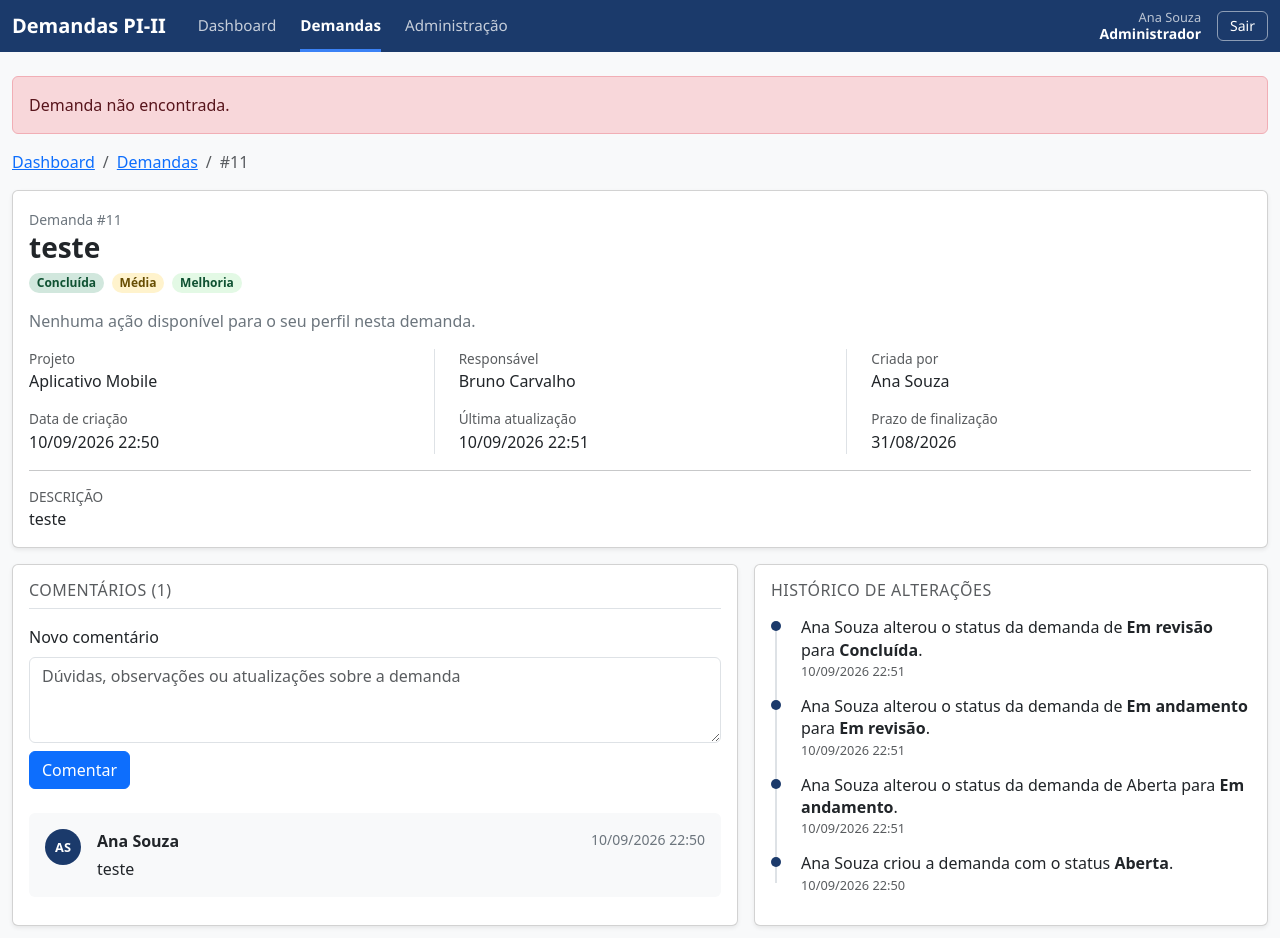
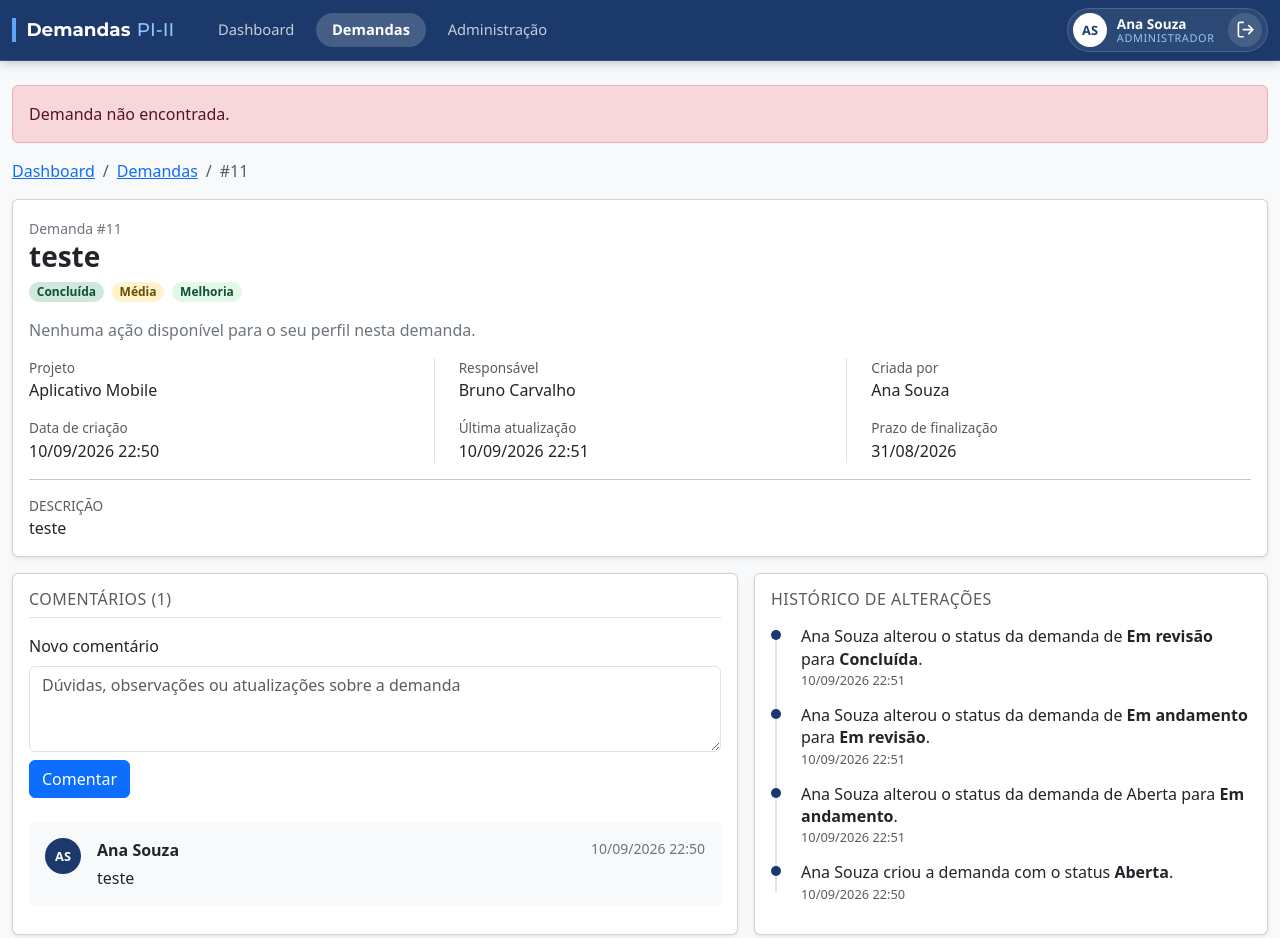
Before and after one commit to leonardosgp7/PI-II-TIME-N2, a plain HTML site: page paginas/demanda.html in a window 1280 px wide. Drawn offline with nearby package versions, Linux system fonts and the light colour scheme.

Commit message:
feat (front): ligando login na api e mudando navbar

```diff
--- a/paginas/css/navbar.css
+++ b/paginas/css/navbar.css
@@ -1,49 +1,88 @@
+/*
+Autor: Leonardo Setti Garcia Peres
+RA: 26029250
+*/
+
+@import url('https://fonts.googleapis.com/css2?family=Montserrat:wght@500;700&display=swap');
+
 .barra-topo {
   background-color: #1b3a6b;
   color: #fff;
   font-family: 'Segoe UI', Tahoma, Geneva, Verdana, sans-serif;
   line-height: 1.3;
+  border-bottom: 1px solid rgba(255, 255, 255, 0.12);
+  box-shadow: 0 2px 10px rgba(15, 42, 74, 0.25);
 }
 
 .barra-topo-conteudo {
   max-width: 1320px;
-  height: 52px;
+  height: 60px;
   margin: 0 auto;
   padding: 0 0.75rem;
   display: flex;
   align-items: center;
-  gap: 2rem;
+  gap: 1.75rem;
+}
+
+.barra-topo-icone {
+  width: 1.2em;
+  height: 1.2em;
+  fill: none;
+  stroke: currentColor;
+  stroke-width: 2;
+  stroke-linecap: round;
+  stroke-linejoin: round;
+  flex-shrink: 0;
 }
 
 .barra-topo-marca {
+  display: inline-flex;
+  align-items: center;
+  gap: 0.65rem;
   color: #fff;
-  font-size: 1.25rem;
-  font-weight: 700;
   text-decoration: none;
   white-space: nowrap;
 }
 .barra-topo-marca:hover {
   text-decoration: none;
+  color: #fff;
+}
+
+.barra-topo-nome {
+  display: inline-flex;
+  align-items: center;
+  font-family: 'Montserrat', 'Segoe UI', sans-serif;
+  font-size: 1.15rem;
+  font-weight: 700;
+  padding-left: 0.65rem;
+  border-left: 4px solid #60a5fa;
+}
+
+.barra-topo-nome small {
+  margin-left: 0.4rem;
+  color: #93c5fd;
+  font-size: 1.15rem;
+  font-weight: 500;
 }
 
 .barra-topo-links {
   display: flex;
-  align-items: stretch;
-  gap: 1.5rem;
+  align-items: center;
+  gap: 0.35rem;
   flex: 1;
-  height: 100%;
 }
 
 .barra-topo-link {
-  display: flex;
-  align-items: center;
+  padding: 0.45rem 1rem;
+  border-radius: 999px;
   color: rgba(255, 255, 255, 0.75);
-  font-size: 0.95rem;
+  font-size: 0.92rem;
   text-decoration: none;
-  border-bottom: 3px solid transparent;
-  border-top: 3px solid transparent;
+  white-space: nowrap;
+  transition: background-color 0.15s, color 0.15s;
 }
 .barra-topo-link:hover {
+  background-color: rgba(255, 255, 255, 0.1);
   color: #fff;
   text-decoration: none;
 }
@@ -51,58 +90,98 @@
   display: none;
 }
 
-.barra-topo-link-ativo {
+.barra-topo-link-ativo,
+.barra-topo-link-ativo:hover {
+  background-color: rgba(255, 255, 255, 0.18);
   color: #fff;
   font-weight: 600;
-  border-bottom-color: #3b82f6;
 }
 
 .barra-topo-usuario {
   display: flex;
   align-items: center;
-  gap: 1rem;
+  gap: 0.6rem;
+  padding: 0.25rem 0.3rem;
+  border-radius: 999px;
+  background-color: rgba(255, 255, 255, 0.08);
+  border: 1px solid rgba(255, 255, 255, 0.15);
+}
+
+.barra-topo-avatar {
+  width: 34px;
+  height: 34px;
+  border-radius: 50%;
+  display: flex;
+  align-items: center;
+  justify-content: center;
+  background-color: #fff;
+  color: #1b3a6b;
+  font-size: 0.8rem;
+  font-weight: 800;
+  letter-spacing: 0.02em;
 }
 
 .barra-topo-usuario-info {
-  text-align: right;
-  font-size: 0.8rem;
-  color: rgba(255, 255, 255, 0.7);
+  display: flex;
+  flex-direction: column;
+  line-height: 1.15;
+  padding-right: 0.25rem;
 }
 
-.barra-topo-usuario-info strong {
-  display: block;
+.barra-topo-usuario-nome {
+  font-size: 0.85rem;
+  font-weight: 600;
   color: #fff;
-  font-size: 0.875rem;
+}
+
+.barra-topo-usuario-perfil {
+  font-size: 0.68rem;
+  text-transform: uppercase;
+  letter-spacing: 0.06em;
+  color: #93c5fd;
 }
 
 .barra-topo-sair {
-  background-color: transparent;
+  width: 34px;
+  height: 34px;
+  border-radius: 50%;
+  display: flex;
+  align-items: center;
+  justify-content: center;
+  padding: 0;
+  background-color: rgba(255, 255, 255, 0.12);
+  border: none;
   color: #fff;
-  border: 1px solid rgba(255, 255, 255, 0.5);
-  border-radius: 6px;
-  padding: 0.3rem 0.75rem;
-  font-family: inherit;
-  font-size: 0.875rem;
-  font-weight: 400;
   cursor: pointer;
+  transition: background-color 0.15s;
 }
 .barra-topo-sair:hover {
-  background-color: rgba(255, 255, 255, 0.1);
+  background-color: #dc3545;
 }
 
-@media (max-width: 700px) {
+@media (max-width: 760px) {
   .barra-topo-conteudo {
     height: auto;
     flex-wrap: wrap;
     gap: 0.5rem 1rem;
-    padding-top: 0.5rem;
+    padding-top: 0.6rem;
+    padding-bottom: 0.6rem;
   }
   .barra-topo-links {
     order: 3;
     flex-basis: 100%;
-    height: 40px;
+    overflow-x: auto;
   }
   .barra-topo-usuario {
     margin-left: auto;
   }
 }
+
+@media (max-width: 420px) {
+  .barra-topo-nome small {
+    display: none;
+  }
+  .barra-topo-usuario-info {
+    display: none;
+  }
+}
--- a/paginas/js/administracao.js
+++ b/paginas/js/administracao.js
@@ -1,4 +1,7 @@
-
+/*
+Autor: Leonardo Setti Garcia Peres
+RA: 26029250
+*/
 let usuarios = [];
 let projetos = [];
 let modalUsuario;
--- a/paginas/js/api.js
+++ b/paginas/js/api.js
@@ -68,7 +68,7 @@ async function requisicaoApi(metodo, caminho, corpo) {
     throw new Error('Não foi possível conectar ao servidor.');
   }
 
-  if (resposta.status === 401) {
+  if (resposta.status === 401 && caminho !== '/auth/login') {
     encerrarSessao();
     throw new Error('Sessão expirada. Faça login novamente.');
   }
--- a/paginas/js/dados-exemplo.js
+++ b/paginas/js/dados-exemplo.js
@@ -46,6 +46,14 @@ async function respostaExemplo(metodo, caminho, corpo) {
     return DEMANDAS_EXEMPLO;
   }
 
+  if (metodo === 'POST' && caminho === '/auth/login') {
+    const usuario = USUARIOS_EXEMPLO.find((u) => u.email === corpo.email);
+    if (!usuario || corpo.senha !== '123456') {
+      throw new Error('E-mail ou senha incorretos.');
+    }
+    return { token: 'token-de-exemplo', usuario: { id: usuario.id, nome: usuario.nome, perfil: usuario.perfil } };
+  }
+
   if (metodo === 'GET' && caminho === '/projetos') {
     return PROJETOS_EXEMPLO;
   }
--- a/paginas/js/navbar.js
+++ b/paginas/js/navbar.js
@@ -8,6 +8,17 @@ const LINKS_NAVBAR = [
   { id: 'administracao', texto: 'Administração', href: 'administracao.html', soAdmin: true }
 ];
 
+const ICONE_SAIR = '<svg class="barra-topo-icone" viewBox="0 0 24 24" aria-hidden="true"><path d="M9 21H5a2 2 0 0 1-2-2V5a2 2 0 0 1 2-2h4"/><polyline points="16 17 21 12 16 7"/><line x1="21" y1="12" x2="9" y2="12"/></svg>';
+
+function pegarIniciais(nome) {
+  const partes = nome.trim().split(' ');
+  let iniciais = partes[0].charAt(0);
+  if (partes.length > 1) {
+    iniciais = iniciais + partes[partes.length - 1].charAt(0);
+  }
+  return iniciais.toUpperCase();
+}
+
 function criarNavbar(ativo, usuario) {
   const links = LINKS_NAVBAR.filter((link) => !link.soAdmin || usuario.perfil === 'ADMINISTRADOR').map((link) => {
     const ehAtivo = link.id === ativo;
@@ -17,14 +28,17 @@ function criarNavbar(ativo, usuario) {
   return `
     <header class="barra-topo">
       <div class="barra-topo-conteudo">
-        <a class="barra-topo-marca" href="dashboard.html">Demandas PI-II</a>
+        <a class="barra-topo-marca" href="dashboard.html">
+          <span class="barra-topo-nome">Demandas<small>PI-II</small></span>
+        </a>
         <nav class="barra-topo-links" aria-label="Navegação principal">${links}</nav>
         <div class="barra-topo-usuario">
+          <div class="barra-topo-avatar" aria-hidden="true">${escaparHtml(pegarIniciais(usuario.nome))}</div>
           <div class="barra-topo-usuario-info">
-            ${escaparHtml(usuario.nome)}
-            <strong>${escaparHtml(ROTULOS.perfil[usuario.perfil] || usuario.perfil)}</strong>
+            <span class="barra-topo-usuario-nome">${escaparHtml(usuario.nome)}</span>
+            <span class="barra-topo-usuario-perfil">${escaparHtml(ROTULOS.perfil[usuario.perfil] || usuario.perfil)}</span>
           </div>
-          <button type="button" class="barra-topo-sair" id="navbarSair">Sair</button>
+          <button type="button" class="barra-topo-sair" id="navbarSair" title="Sair do sistema" aria-label="Sair do sistema">${ICONE_SAIR}</button>
         </div>
       </div>
     </header>`;
```
Also changed, not shown: paginas/js/login.js (+14 -0 lines), paginas/login.html (+3 -1 lines).
